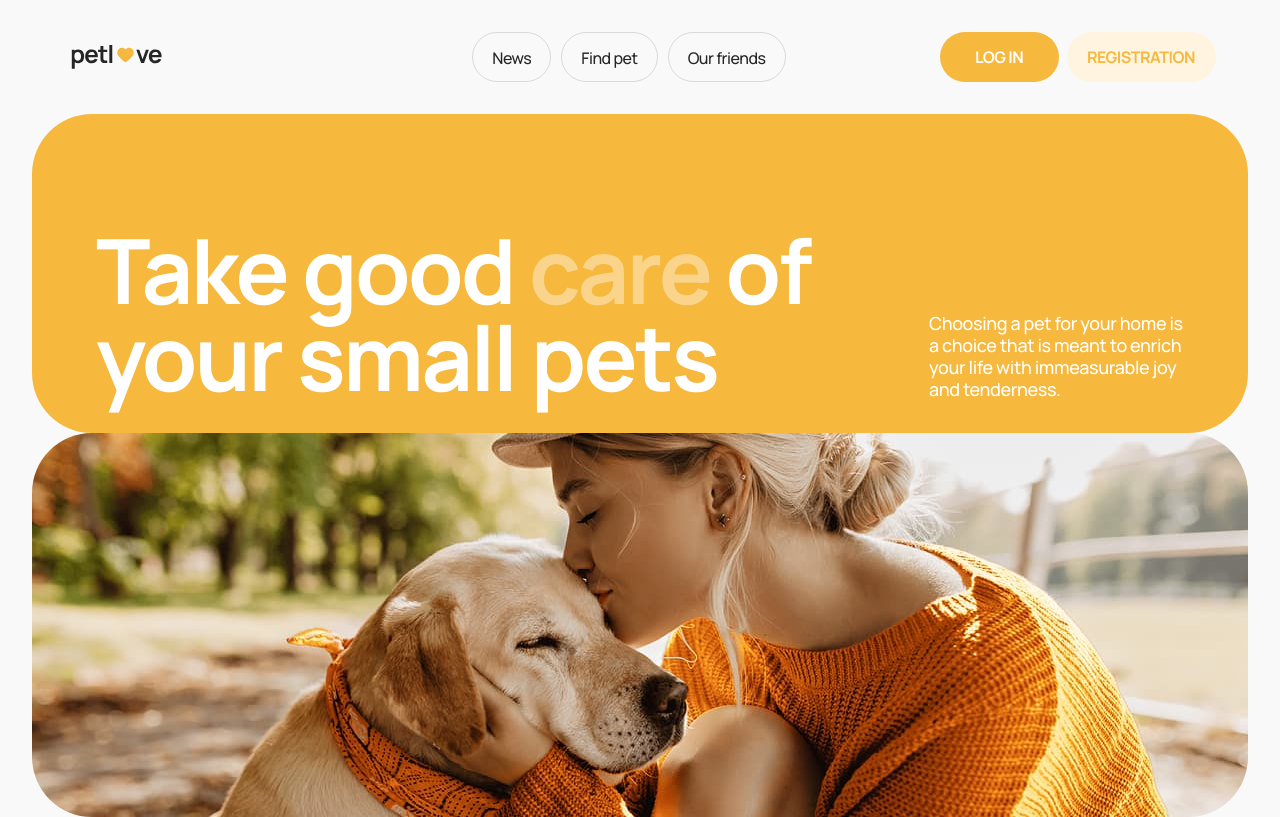
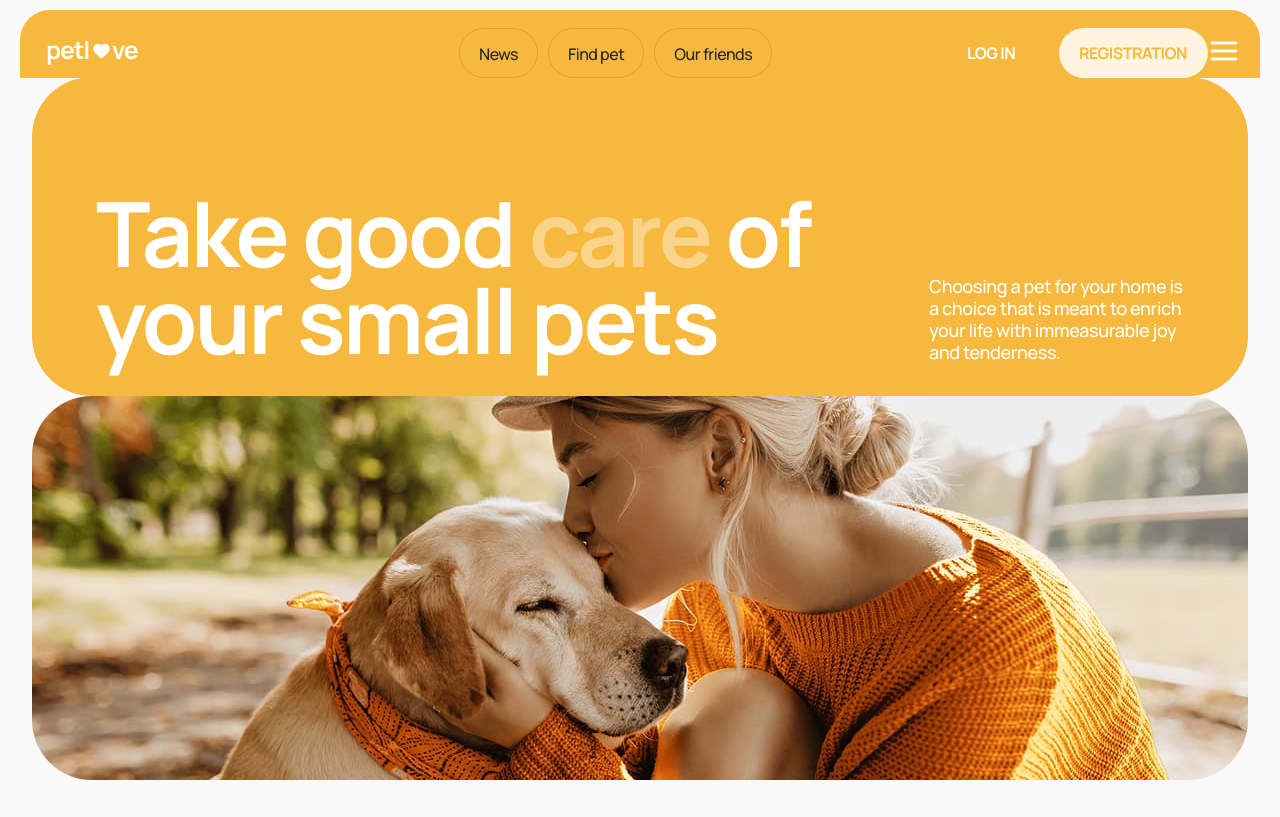
Before and after one commit to AlexandraKhalimon/pet-love-app, a Next.js app: page /home in a window 1280 px wide. Built offline with nearby package versions, Linux system fonts and the light colour scheme.

Commit message:
feat(home): add new homepage layout and styles with unified header and hero

```diff
--- a/app/(public routes)/home/page.module.css
+++ b/app/(public routes)/home/page.module.css
@@ -4,9 +4,10 @@
 
 .infoWrapper {
   width: 100%;
-  border-radius: 30px;
+  border-radius: 0 0 30px 30px;
   padding: 60px 20px 50px;
   margin: 0 auto;
+  margin-top: -1px;
   background-color: #f6b83d;
 }
 
--- a/components/Header/Header.module.css
+++ b/components/Header/Header.module.css
@@ -1,5 +1,24 @@
 .header {
   padding: 24px 20px;
+  display: flex;
+  flex-direction: row;
+  align-items: center;
+  justify-content: space-between;
+}
+
+.homeHeader {
+  padding: 10px 20px 0 20px;
+  position: relative;
+  top: 0;
+  left: 0;
+  width: 100%;
+  background-color: transparent;
+}
+
+.headerWrapper {
+  padding: 18px 20px 0 20px;
+  background-color: #f6b83d;
+  border-radius: 30px 30px 0 0;
   display: flex;
   flex-direction: row;
   align-items: center;
@@ -20,6 +39,14 @@
 
 .button > .icon {
   stroke: #262626;
+}
+
+.homeButton {
+  background-color: transparent;
+}
+
+.homeButton > .icon {
+  stroke: #fff;
 }
 
 @media (min-width: 768px) {
--- a/components/Header/Header.tsx
+++ b/components/Header/Header.tsx
@@ -6,11 +6,32 @@ import { useState } from "react";
 import BurgerMenu from "../BurgerMenu/BurgerMenu";
 import AuthNav from "../AuthNav/AuthNav";
 import Nav from "../Nav/Nav";
+import { usePathname } from "next/navigation";
 
 export default function Header() {
   const [isMenuOpen, setIsMenuOpen] = useState(false);
+  const pathname = usePathname();
+  const isHomepage = pathname === "/home";
 
-  return (
+  return isHomepage ? (
+    <header className={css.homeHeader}>
+      <div className={css.headerWrapper}>
+        <Link href="/home" className={css.logo}>
+          <svg width={76} height={20} className={css.icon}>
+            <use href="/icons.svg#icon-logo-2"></use>
+          </svg>
+        </Link>
+        <Nav className={css.nav} />
+        <AuthNav className={css.authNav} />
+        <button className={css.homeButton} onClick={() => setIsMenuOpen(true)}>
+          <svg width={32} height={32} className={css.icon}>
+            <use href="/icons.svg#icon-menu"></use>
+          </svg>
+        </button>
+        {isMenuOpen && <BurgerMenu onClose={() => setIsMenuOpen(false)} />}
+      </div>
+    </header>
+  ) : (
     <header className={css.header}>
       <Link href="/home" className={css.logo}>
         <svg width={76} height={20} className={css.icon}>
```
